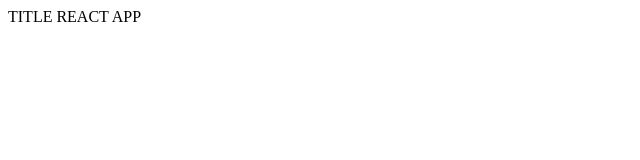
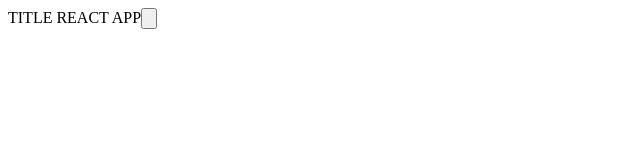
Before and after one commit to DiRaiks/testing-React-Redux-Saga, a React app: page / in a window 1280 px wide. Shown: the top 160 px of the page, without its empty margins (0-640 px from the left). Built offline with nearby package versions, Linux system fonts and the light colour scheme.

Commit message:
added func for saga request, added stage-2 for babel

```diff
--- a/package.json
+++ b/package.json
@@ -42,6 +42,7 @@
     "babel-preset-env": "^1.6.1",
     "babel-preset-es2015": "^6.24.1",
     "babel-preset-react": "^6.24.1",
+    "babel-preset-stage-2": "^6.24.1",
     "css-loader": "^0.28.11",
     "html-webpack-plugin": "^3.2.0",
     "mini-css-extract-plugin": "^0.4.0",
--- a/src/App.jsx
+++ b/src/App.jsx
@@ -9,12 +9,19 @@ class App extends Component {
         }
     }
 
+    clickFunc = () => {
+        this.props.dispatch({type: "API_CALL_REQUEST"})
+    };
+
     render() {
         return (
-            <div>{this.state.title}</div>
+            <div>
+                {this.state.title}
+                <input type="button" onClick={this.clickFunc}/>
+            </div>
         )
     }
 }
 
-const mapState = ({title}) => ({title});
+const mapState = (state) => ({...state});
 export default connect(mapState)(App);
```
Also changed, not shown: .babelrc.
